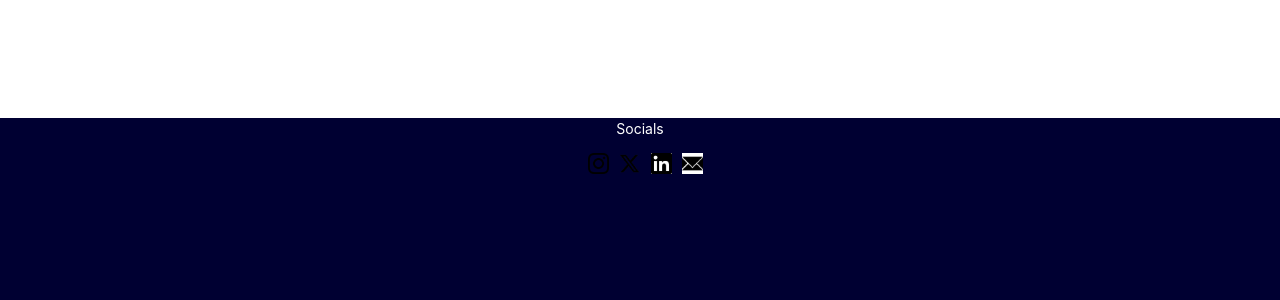
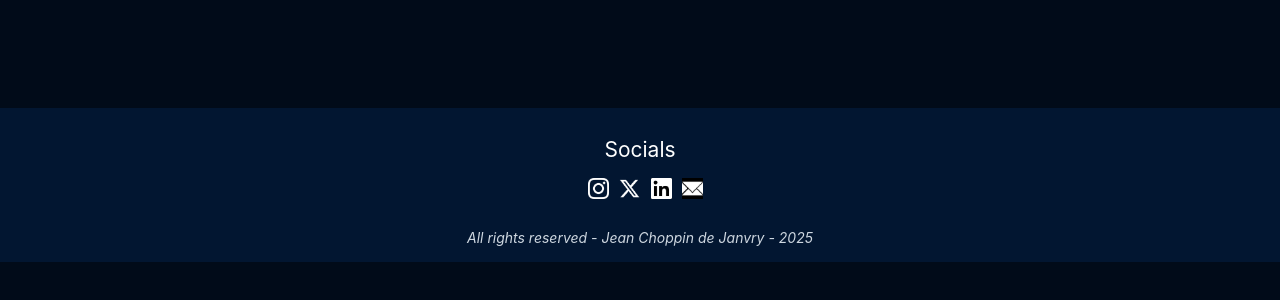
Before and after one commit to JeanCHDJdev/JeanCHDJdev.github.io, a Next.js app: page / in a window 1280 px wide. Shown: the part 2292-2592 px from the top of the page. After the commit the page ends 2554 px from the top, so only its background shows below. Built offline with nearby package versions, Linux system fonts and the light colour scheme.

Commit message:
Layout and footer upgrades, people, upgrades

```diff
--- a/app/_tools/Footer.tsx
+++ b/app/_tools/Footer.tsx
@@ -3,12 +3,12 @@ import SocialMedia from './SocialMedia';
 
 const Footer: React.FC = () => {
   return (
-    <footer className="w-full h-[28rem] bg-[rgb(0,0,50)] border-t-[0.75rem] border-white">
+    <footer className="w-full h-50 bg-space2 z-30">
       <div className="flex justify-between items-start h-full">
-        {/* Add more columns or content here if needed */}
-        <div className="flex-2 text-center mx-auto">
-          <p className="text-white mb-4">Socials</p>
+        <div className="flex-1 text-center mx-auto">
+          <p className="text-white mb-4 text-2xl mt-8">Socials</p>
           <SocialMedia className="flex justify-center mb-4" />
+          <p className="text-gray mb-4 text-md mt-8"><i>All rights reserved - Jean Choppin de Janvry - 2025</i></p>
         </div>
       </div>
     </footer>
--- a/app/_tools/SocialMedia.tsx
+++ b/app/_tools/SocialMedia.tsx
@@ -13,7 +13,7 @@ const images = {
 };
 
 const SocialMedia: React.FC<SocialMediaProps> = ({ className = '' }) => {
-  const iconClass = 'w-6 ml-3 invert transition-transform duration-200 hover:scale-110';
+  const iconClass = 'w-6 ml-3 transition-transform duration-200 hover:scale-110';
 
   return (
     <div className={`flex items-center ${className}`}>
--- a/app/layout.tsx
+++ b/app/layout.tsx
@@ -17,7 +17,7 @@ export default function RootLayout({
 }) {
   return (
     <html lang="en">
-      <body>
+      <body className="min-h-screen bg-space1">
         <Navbar />
         <main>
           {children}
```
